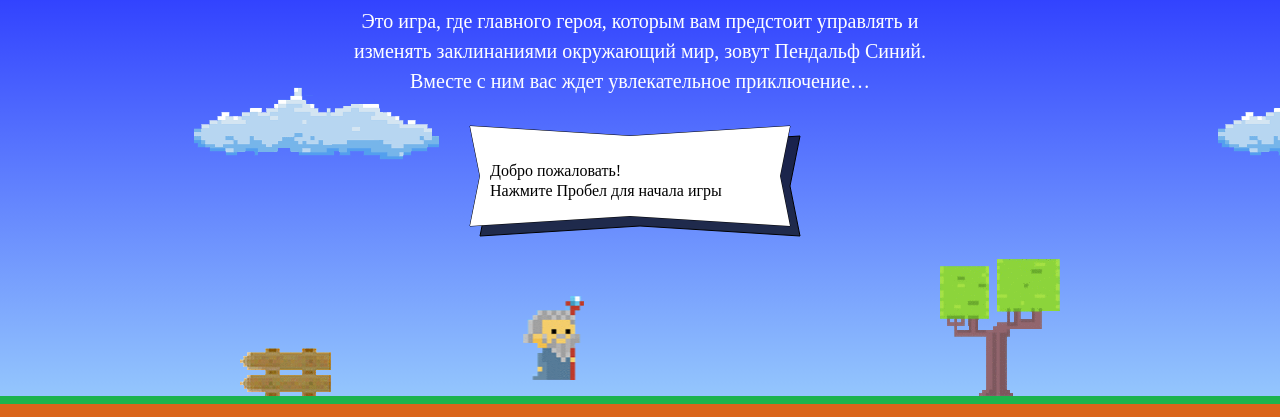
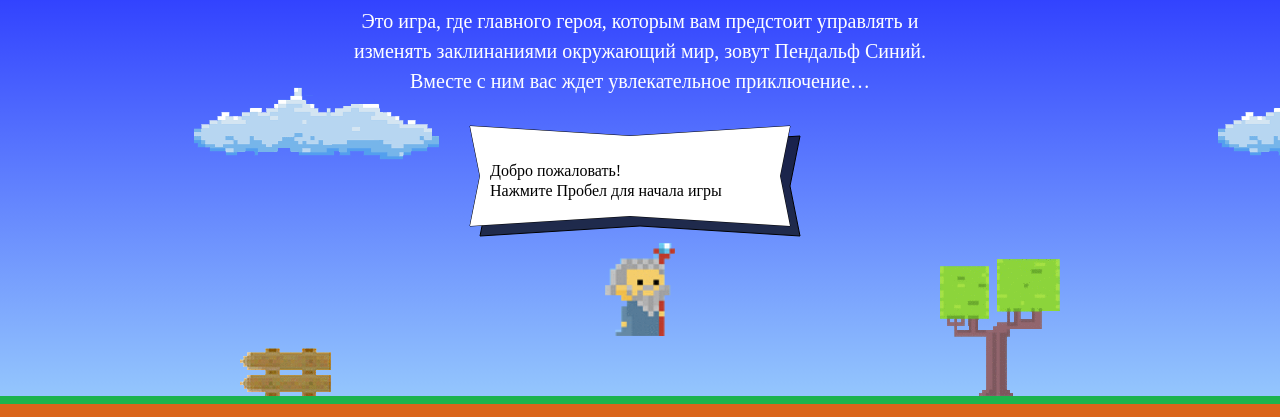
Before and after one commit to Svetaelar/1080109-code-and-magick-19, a website: page index.html in a window 1280 px wide. Shown: the part 203-620 px from the top of the page. Drawn offline with Linux system fonts and the light colour scheme; a web font is replaced by a local one.

Commit message:
Подключает файл main js, задали стартовые значения для волшебникаЭ

```diff
--- a/index.html
+++ b/index.html
@@ -180,7 +180,7 @@
     <p class="setup-similar-label">Петр Петров</p>
   </div>
 </template>
-
+<script src="js/main.js"></script>
 <script src="js/game.js"></script>
 
 </body>
--- /dev/null
+++ b/js/main.js
@@ -0,0 +1,20 @@
+var fireballSize = 22;
+var wizardSpeed = 3;
+var wizardWidth = 70;
+var getFireballSpeed = function (left) {
+  left ? wizardSpeed = 5 : wizardSpeed = 3
+  return wizardSpeed;
+}
+
+var getWizardHeight = function () {
+  return 1.337 * wizardWidth
+}
+
+getWizardX = function (width) {
+  return (width - wizardWidth)/2;
+}
+
+console.log (getWizardHeight);
+getWizardY = function (height) {
+  return height/3 + getWizardHeight()/2;
+}
```
